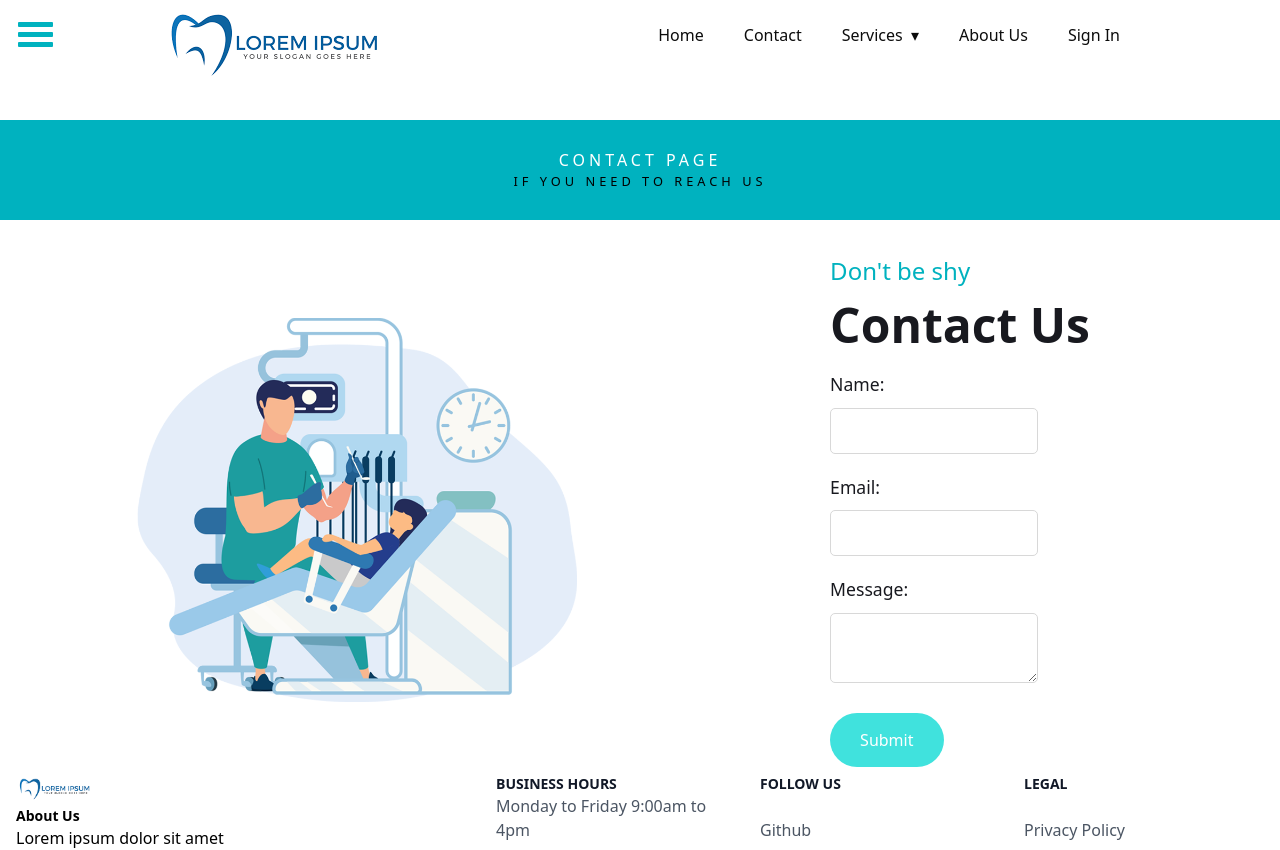
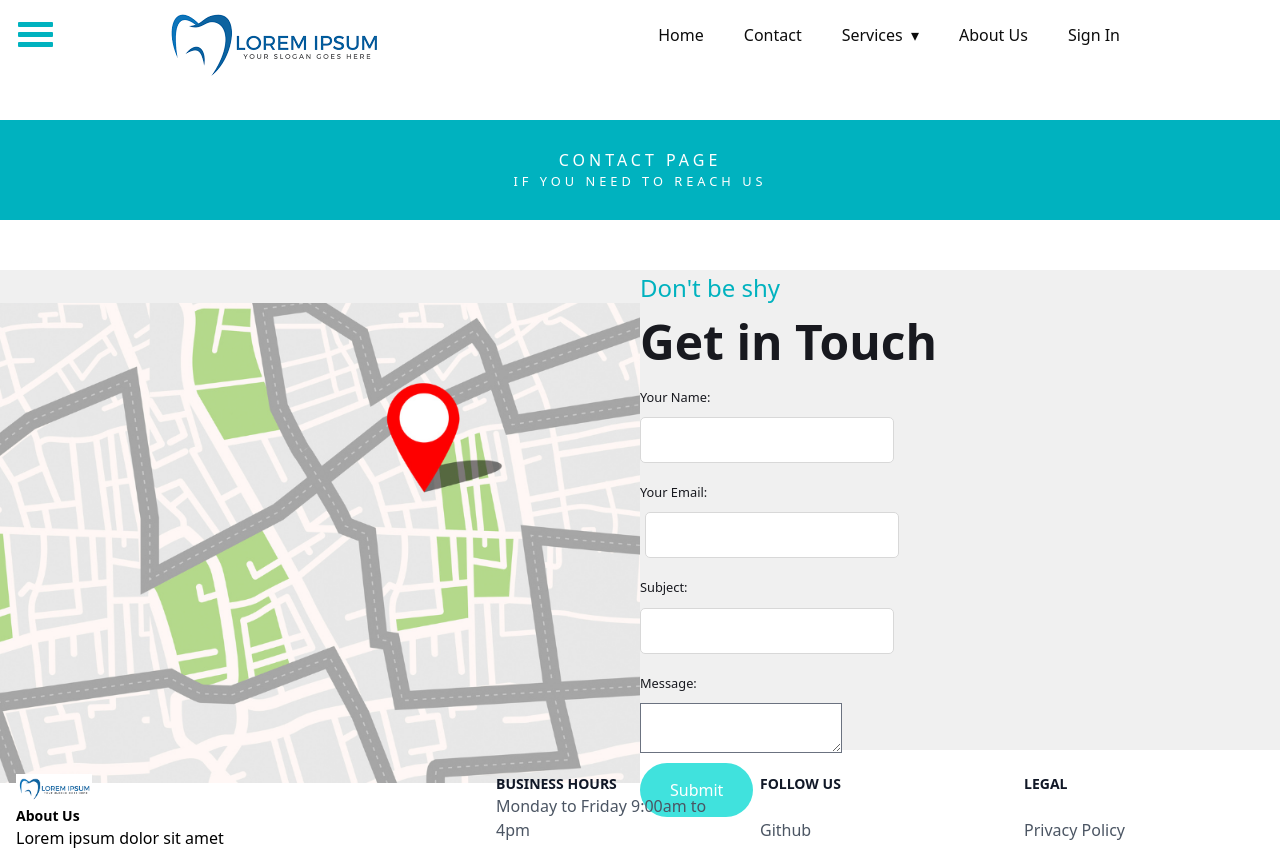
Before and after one commit to raymartsalvador/DentalClinicProject, an Angular app: page /contact in a window 1280 px wide. Shown: the top 850 px of the page. Built offline with nearby package versions, Linux system fonts and the light colour scheme.

Commit message:
contact map

```diff
--- a/src/app/contact-us/contact-us.component.html
+++ b/src/app/contact-us/contact-us.component.html
@@ -5,26 +5,28 @@
   </div>
 </div>
 
-
 <div class="wrapper">
   <div class="image-container">
     <div class="image">
-      <img src="../../../assets/images/graphic-pedeatric-dentistry.png" alt="home page image">
+      <img src="../../../assets/images/map.png" alt="home page image">
     </div>
   </div>
   <div class="text-container">
     <div class="text">
       <h3>Don't be shy</h3>
-      <h1>Contact Us</h1>
+      <h1>Get in Touch</h1>
       <form (submit)="onSubmit()">
-        <label for="name">Name:</label>
-        <input type="text" id="name" name="name" [(ngModel)]="name">
-        <label for="email">Email:</label>
-        <input type="email" id="email" name="email" [(ngModel)]="email">
+        <label for="name">Your Name:</label>
+        <input type="text" id="name" name="name" [(ngModel)]="name" maxlength="50">
+        <label for="email">Your Email:</label>
+        <input type="email" id="email" name="email" [(ngModel)]="email"maxlength="50">
+        <label for="subject">Subject:</label>
+        <input type="text" id="subject" name="subject" [(ngModel)]="subject">
         <label for="message">Message:</label>
         <textarea id="message" name="message" [(ngModel)]="message"></textarea>
         <button type="submit">Submit</button>
       </form>
+
     </div>
   </div>
 </div>
--- a/src/app/contact-us/contact-us.component.scss
+++ b/src/app/contact-us/contact-us.component.scss
@@ -1,18 +1,24 @@
 .wrapper {
+  background-color: rgb(240, 240, 240);
   display: flex;
   justify-content: center;
+  flex-wrap: wrap;
   align-items: center;
+  width: 100%;
   height: 60vh;
   margin: 0 auto;
-  max-width: 1365px;
+
 
   .image-container {
+
     flex: 1;
     display: flex;
     justify-content: center;
     align-items: center;
 
     img {
+      overflow: hidden;
+
       max-width: 100%;
       height: auto;
       object-fit: contain;
@@ -21,17 +27,25 @@
 
   .text-container {
     width: 100%;
-
     flex: 1;
     display: flex;
     flex-direction: column;
     justify-content: center;
     align-items: center;
+    flex-shrink: 1;
+
+    .text{
+      display: flex;
+      flex-direction: column;
+      align-items: flex-start;
+      width: 100%;
+    }
 
     h3 {
       font-size: 1.5rem;
       color: #00b2bf;
       margin-bottom: 0px;
+      flex-shrink: 1;
     }
 
     h1 {
@@ -49,19 +63,38 @@
       width: 80%;
 
       label {
-        font-size: 1.1rem;
+        font-size: 0.8rem;
         color: #18191f;
         margin-bottom: 10px;
         display: block;
+        width: 100%;
       }
 
-      input,
-      textarea {
-        width: 100%;
+      input[type="text"] {
+        display: inline-block;
+        width: calc(50% - 2.5px);
         padding: 10px;
         border-radius: 5px;
         border: 1px solid #d8d8d8;
         margin-bottom: 20px;
+        box-sizing: border-box;
+      }
+
+      input[type="email"] {
+        display: inline-block;
+        width: calc(50% - 2.5px);
+        padding: 10px;
+        border-radius: 5px;
+        border: 1px solid #d8d8d8;
+        margin-bottom: 20px;
+        margin-left: 5px;
+        box-sizing: border-box;
+      }
+
+      &:after {
+        content: "";
+        display: table;
+        clear: both;
       }
 
       button {
@@ -83,13 +116,14 @@
 
   .image-container {
     width: 50%;
+    flex-shrink: 1;
   }
 
   .text-container {
     width: 50%;
+    flex-shrink: 1;
   }
 }
-
 .band {
   margin-top: 50px;
   margin-bottom: 50px;
@@ -104,7 +138,6 @@
   text-transform: uppercase;
   width: 100%;
 }
-
 .band-content {
   display: flex;
   flex-direction: column;
@@ -123,6 +156,7 @@
 .band p {
   font-size: 0.8rem;
 
-  color: black;
+  color:
+ rgb(255, 255, 255);
   margin: 0;
 }
--- a/src/app/contact-us/contact-us.component.ts
+++ b/src/app/contact-us/contact-us.component.ts
@@ -9,7 +9,7 @@ export class ContactUsComponent {
   name: string = '';
   email: string = '';
   message: string = '';
-
+  subject: string = '';
   onSubmit() {
     alert('Submitted form successfully, ' + name);
   }
```
Also changed, not shown: src/assets/images/map.png (added).
